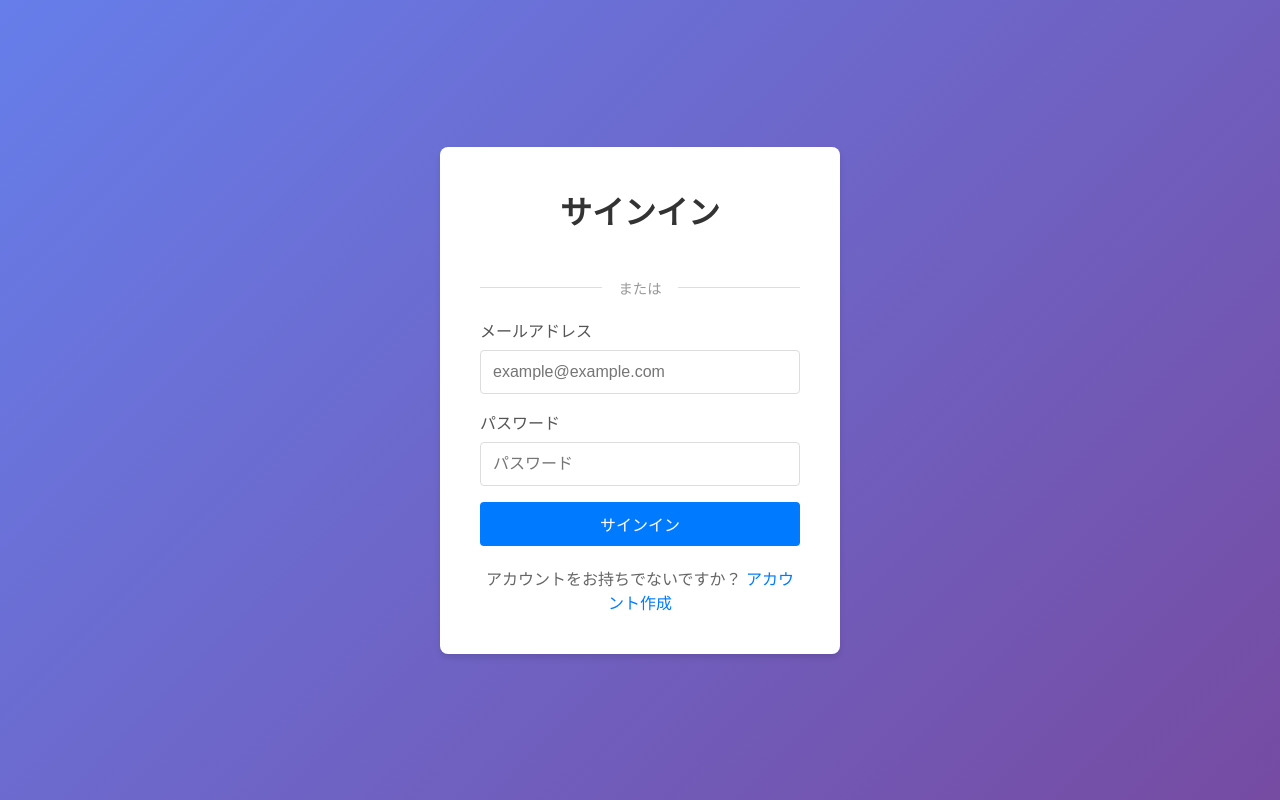
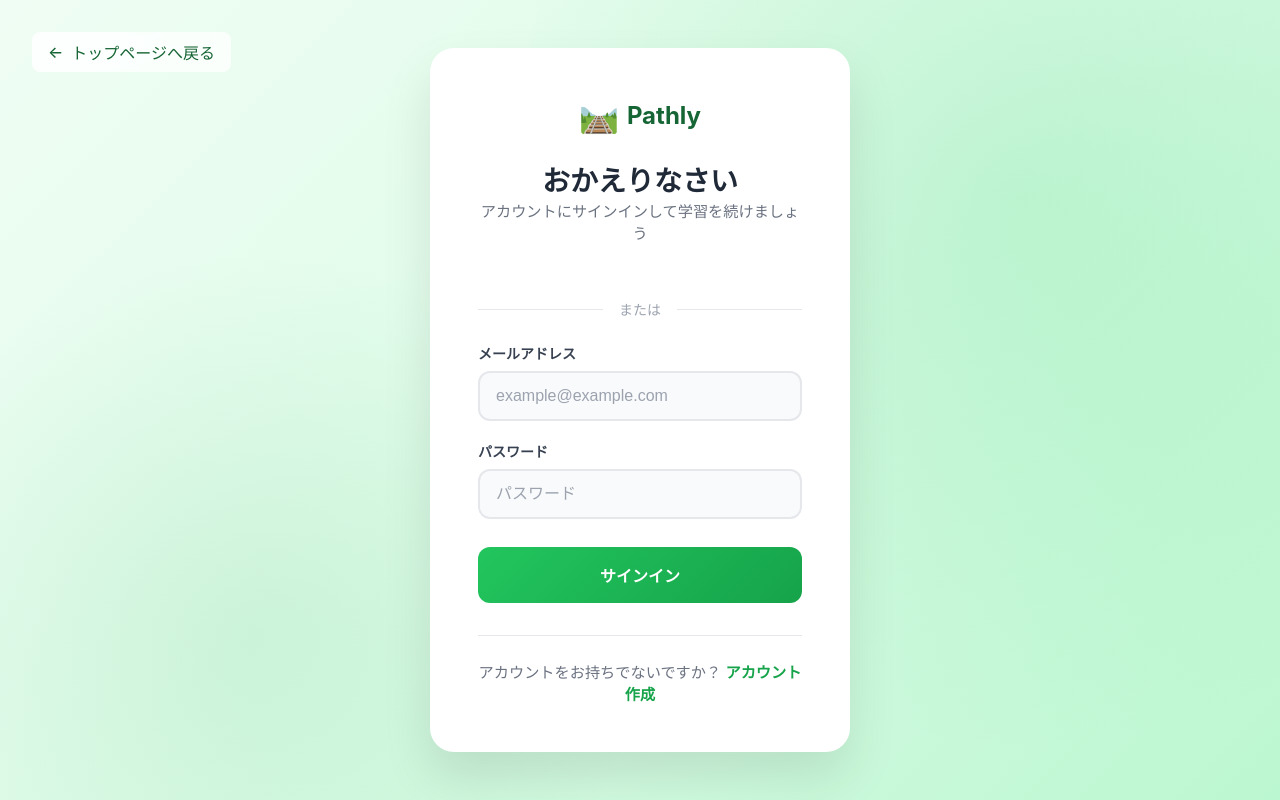
Before and after one commit to J15team/Frontend-prod, a React (Vite) app: page /auth/signin in a window 1280 px wide. Built offline with nearby package versions, Linux system fonts and the light colour scheme; no server answers.

Commit message:
feat: 認証ページUIをモダンデザインに刷新、トップページへ戻るリンク追加

```diff
--- a/src/main.tsx
+++ b/src/main.tsx
@@ -7,6 +7,7 @@ import ReactDOM from 'react-dom/client';
 import App from './App';
 import './styles/index.css';
 import './styles/landing.css';
+import './styles/auth.css';
 
 ReactDOM.createRoot(document.getElementById('root')!).render(
   <React.StrictMode>
--- /dev/null
+++ b/src/styles/auth.css
@@ -0,0 +1,329 @@
+/* ========================================
+   Auth Pages - Modern Design
+   ======================================== */
+
+.auth-page {
+  min-height: 100vh;
+  display: flex;
+  align-items: center;
+  justify-content: center;
+  padding: 2rem;
+  position: relative;
+  overflow: hidden;
+}
+
+.auth-page-bg {
+  position: absolute;
+  inset: 0;
+  background: linear-gradient(135deg, #f0fdf4 0%, #dcfce7 50%, #bbf7d0 100%);
+  z-index: 0;
+}
+
+.auth-page-bg::before {
+  content: '';
+  position: absolute;
+  top: -50%;
+  right: -20%;
+  width: 80%;
+  height: 150%;
+  background: radial-gradient(circle, rgba(34, 197, 94, 0.15) 0%, transparent 70%);
+  border-radius: 50%;
+}
+
+.auth-page-bg::after {
+  content: '';
+  position: absolute;
+  bottom: -30%;
+  left: -10%;
+  width: 60%;
+  height: 100%;
+  background: radial-gradient(circle, rgba(22, 163, 74, 0.1) 0%, transparent 70%);
+  border-radius: 50%;
+}
+
+/* Admin specific background */
+.admin-auth-page .auth-page-bg.admin-bg {
+  background: linear-gradient(135deg, #1e293b 0%, #334155 50%, #475569 100%);
+}
+
+.admin-auth-page .auth-page-bg.admin-bg::before {
+  background: radial-gradient(circle, rgba(99, 102, 241, 0.2) 0%, transparent 70%);
+}
+
+.admin-auth-page .auth-page-bg.admin-bg::after {
+  background: radial-gradient(circle, rgba(139, 92, 246, 0.15) 0%, transparent 70%);
+}
+
+/* Back Link */
+.auth-back-link {
+  position: absolute;
+  top: 2rem;
+  left: 2rem;
+  display: flex;
+  align-items: center;
+  gap: 0.5rem;
+  color: #166534;
+  text-decoration: none;
+  font-weight: 500;
+  z-index: 10;
+  padding: 0.5rem 1rem;
+  border-radius: 8px;
+  background: rgba(255, 255, 255, 0.8);
+  backdrop-filter: blur(10px);
+  transition: all 0.2s;
+}
+
+.auth-back-link:hover {
+  background: white;
+  transform: translateX(-4px);
+}
+
+.admin-auth-page .auth-back-link {
+  color: #e2e8f0;
+  background: rgba(255, 255, 255, 0.1);
+}
+
+.admin-auth-page .auth-back-link:hover {
+  background: rgba(255, 255, 255, 0.2);
+}
+
+/* Auth Card */
+.auth-card-modern {
+  position: relative;
+  z-index: 1;
+  background: white;
+  padding: 3rem;
+  border-radius: 24px;
+  box-shadow: 0 25px 50px rgba(0, 0, 0, 0.1);
+  width: 100%;
+  max-width: 420px;
+  animation: slideUp 0.5s ease;
+}
+
+@keyframes slideUp {
+  from {
+    opacity: 0;
+    transform: translateY(20px);
+  }
+  to {
+    opacity: 1;
+    transform: translateY(0);
+  }
+}
+
+.admin-card {
+  border: 2px solid #6366f1;
+}
+
+/* Logo */
+.auth-logo {
+  display: flex;
+  align-items: center;
+  justify-content: center;
+  gap: 0.5rem;
+  margin-bottom: 1.5rem;
+}
+
+.auth-logo-icon {
+  font-size: 2rem;
+}
+
+.auth-logo-text {
+  font-size: 1.5rem;
+  font-weight: 700;
+  color: #166534;
+}
+
+.admin-card .auth-logo-text {
+  color: #6366f1;
+}
+
+/* Admin Badge */
+.admin-badge-auth {
+  display: inline-block;
+  background: linear-gradient(135deg, #6366f1, #8b5cf6);
+  color: white;
+  padding: 0.25rem 0.75rem;
+  border-radius: 20px;
+  font-size: 0.75rem;
+  font-weight: 600;
+  margin-bottom: 1rem;
+}
+
+/* Headings */
+.auth-card-modern h1 {
+  font-size: 1.75rem;
+  font-weight: 700;
+  color: #1f2937;
+  margin-bottom: 0.5rem;
+  text-align: center;
+}
+
+.auth-subtitle {
+  color: #6b7280;
+  text-align: center;
+  margin-bottom: 2rem;
+  font-size: 0.95rem;
+}
+
+/* Divider */
+.auth-divider {
+  display: flex;
+  align-items: center;
+  margin: 1.5rem 0;
+}
+
+.auth-divider::before,
+.auth-divider::after {
+  content: '';
+  flex: 1;
+  height: 1px;
+  background: #e5e7eb;
+}
+
+.auth-divider span {
+  padding: 0 1rem;
+  color: #9ca3af;
+  font-size: 0.875rem;
+}
+
+/* Form */
+.auth-form-modern {
+  display: flex;
+  flex-direction: column;
+  gap: 1.25rem;
+}
+
+.form-group-modern {
+  display: flex;
+  flex-direction: column;
+  gap: 0.5rem;
+}
+
+.form-group-modern label {
+  font-size: 0.875rem;
+  font-weight: 600;
+  color: #374151;
+}
+
+.form-group-modern input {
+  padding: 0.875rem 1rem;
+  border: 2px solid #e5e7eb;
+  border-radius: 12px;
+  font-size: 1rem;
+  transition: all 0.2s;
+  background: #f9fafb;
+}
+
+.form-group-modern input:focus {
+  outline: none;
+  border-color: #22c55e;
+  background: white;
+  box-shadow: 0 0 0 4px rgba(34, 197, 94, 0.1);
+}
+
+.admin-card .form-group-modern input:focus {
+  border-color: #6366f1;
+  box-shadow: 0 0 0 4px rgba(99, 102, 241, 0.1);
+}
+
+.form-group-modern input::placeholder {
+  color: #9ca3af;
+}
+
+/* Error */
+.auth-error {
+  background: #fef2f2;
+  color: #dc2626;
+  padding: 0.75rem 1rem;
+  border-radius: 8px;
+  font-size: 0.875rem;
+  border: 1px solid #fecaca;
+}
+
+/* Buttons */
+.btn-auth-primary {
+  width: 100%;
+  padding: 1rem;
+  background: linear-gradient(135deg, #22c55e, #16a34a);
+  color: white;
+  border: none;
+  border-radius: 12px;
+  font-size: 1rem;
+  font-weight: 600;
+  cursor: pointer;
+  transition: all 0.2s;
+  margin-top: 0.5rem;
+}
+
+.btn-auth-primary:hover:not(:disabled) {
+  transform: translateY(-2px);
+  box-shadow: 0 8px 20px rgba(34, 197, 94, 0.4);
+}
+
+.btn-auth-primary:disabled {
+  opacity: 0.7;
+  cursor: not-allowed;
+}
+
+.btn-auth-admin {
+  width: 100%;
+  padding: 1rem;
+  background: linear-gradient(135deg, #6366f1, #8b5cf6);
+  color: white;
+  border: none;
+  border-radius: 12px;
+  font-size: 1rem;
+  font-weight: 600;
+  cursor: pointer;
+  transition: all 0.2s;
+  margin-top: 0.5rem;
+}
+
+.btn-auth-admin:hover:not(:disabled) {
+  transform: translateY(-2px);
+  box-shadow: 0 8px 20px rgba(99, 102, 241, 0.4);
+}
+
+.btn-auth-admin:disabled {
+  opacity: 0.7;
+  cursor: not-allowed;
+}
+
+/* Footer */
+.auth-footer-modern {
+  text-align: center;
+  margin-top: 2rem;
+  padding-top: 1.5rem;
+  border-top: 1px solid #e5e7eb;
+  color: #6b7280;
+  font-size: 0.95rem;
+}
+
+.auth-footer-modern a {
+  color: #16a34a;
+  font-weight: 600;
+  text-decoration: none;
+}
+
+.auth-footer-modern a:hover {
+  text-decoration: underline;
+}
+
+.admin-card .auth-footer-modern a {
+  color: #6366f1;
+}
+
+/* Responsive */
+@media (max-width: 480px) {
+  .auth-card-modern {
+    padding: 2rem 1.5rem;
+    margin: 1rem;
+  }
+
+  .auth-back-link {
+    top: 1rem;
+    left: 1rem;
+    font-size: 0.875rem;
+  }
+}
--- a/src/views/auth/SigninView.tsx
+++ b/src/views/auth/SigninView.tsx
@@ -32,9 +32,21 @@ export const SigninView: React.FC = () => {
   };
 
   return (
-    <div className="auth-container">
-      <div className="auth-card">
-        <h1>サインイン</h1>
+    <div className="auth-page">
+      <div className="auth-page-bg" />
+
+      <Link to="/" className="auth-back-link">
+        <span>←</span> トップページへ戻る
+      </Link>
+
+      <div className="auth-card-modern">
+        <div className="auth-logo">
+          <span className="auth-logo-icon">🛤️</span>
+          <span className="auth-logo-text">Pathly</span>
+        </div>
+
+        <h1>おかえりなさい</h1>
+        <p className="auth-subtitle">アカウントにサインインして学習を続けましょう</p>
 
         <GoogleSignInButton
           onSuccess={onGoogleSuccess}
@@ -45,8 +57,8 @@ export const SigninView: React.FC = () => {
           <span>または</span>
         </div>
 
-        <form onSubmit={onSubmit} className="auth-form">
-          <div className="form-group">
+        <form onSubmit={onSubmit} className="auth-form-modern">
+          <div className="form-group-modern">
             <label htmlFor="email">メールアドレス</label>
             <input
               type="email"
@@ -58,7 +70,7 @@ export const SigninView: React.FC = () => {
               placeholder="example@example.com"
             />
           </div>
-          <div className="form-group">
+          <div className="form-group-modern">
             <label htmlFor="password">パスワード</label>
             <input
               type="password"
@@ -70,12 +82,13 @@ export const SigninView: React.FC = () => {
               placeholder="パスワード"
             />
           </div>
-          {error && <div className="error-message">{error}</div>}
-          <button type="submit" className="btn-primary" disabled={loading}>
+          {error && <div className="auth-error">{error}</div>}
+          <button type="submit" className="btn-auth-primary" disabled={loading}>
             {loading ? 'サインイン中...' : 'サインイン'}
           </button>
         </form>
-        <div className="auth-footer">
+
+        <div className="auth-footer-modern">
           アカウントをお持ちでないですか？{' '}
           <Link to="/auth/signup">アカウント作成</Link>
         </div>
--- a/src/views/auth/SignupView.tsx
+++ b/src/views/auth/SignupView.tsx
@@ -28,11 +28,24 @@ export const SignupView: React.FC = () => {
   };
 
   return (
-    <div className="auth-container">
-      <div className="auth-card">
-        <h1>アカウント作成</h1>
-        <form onSubmit={onSubmit} className="auth-form">
-          <div className="form-group">
+    <div className="auth-page">
+      <div className="auth-page-bg" />
+
+      <Link to="/" className="auth-back-link">
+        <span>←</span> トップページへ戻る
+      </Link>
+
+      <div className="auth-card-modern">
+        <div className="auth-logo">
+          <span className="auth-logo-icon">🛤️</span>
+          <span className="auth-logo-text">Pathly</span>
+        </div>
+
+        <h1>はじめまして</h1>
+        <p className="auth-subtitle">アカウントを作成して学習を始めましょう</p>
+
+        <form onSubmit={onSubmit} className="auth-form-modern">
+          <div className="form-group-modern">
             <label htmlFor="username">ユーザー名</label>
             <input
               type="text"
@@ -41,10 +54,10 @@ export const SignupView: React.FC = () => {
               value={formData.username}
               onChange={onChange}
               required
-              placeholder="testuser"
+              placeholder="あなたの名前"
             />
           </div>
-          <div className="form-group">
+          <div className="form-group-modern">
             <label htmlFor="email">メールアドレス</label>
             <input
               type="email"
@@ -56,7 +69,7 @@ export const SignupView: React.FC = () => {
               placeholder="example@example.com"
             />
           </div>
-          <div className="form-group">
+          <div className="form-group-modern">
             <label htmlFor="password">パスワード</label>
             <input
               type="password"
@@ -68,12 +81,13 @@ export const SignupView: React.FC = () => {
               placeholder="8文字以上"
             />
           </div>
-          {error && <div className="error-message">{error}</div>}
-          <button type="submit" className="btn-primary" disabled={loading}>
+          {error && <div className="auth-error">{error}</div>}
+          <button type="submit" className="btn-auth-primary" disabled={loading}>
             {loading ? '登録中...' : 'アカウント作成'}
           </button>
         </form>
-        <div className="auth-footer">
+
+        <div className="auth-footer-modern">
           すでにアカウントをお持ちですか？{' '}
           <Link to="/auth/signin">サインイン</Link>
         </div>
```
Also changed, not shown: src/views/auth/AdminSigninView.tsx (+27 -12 lines).
